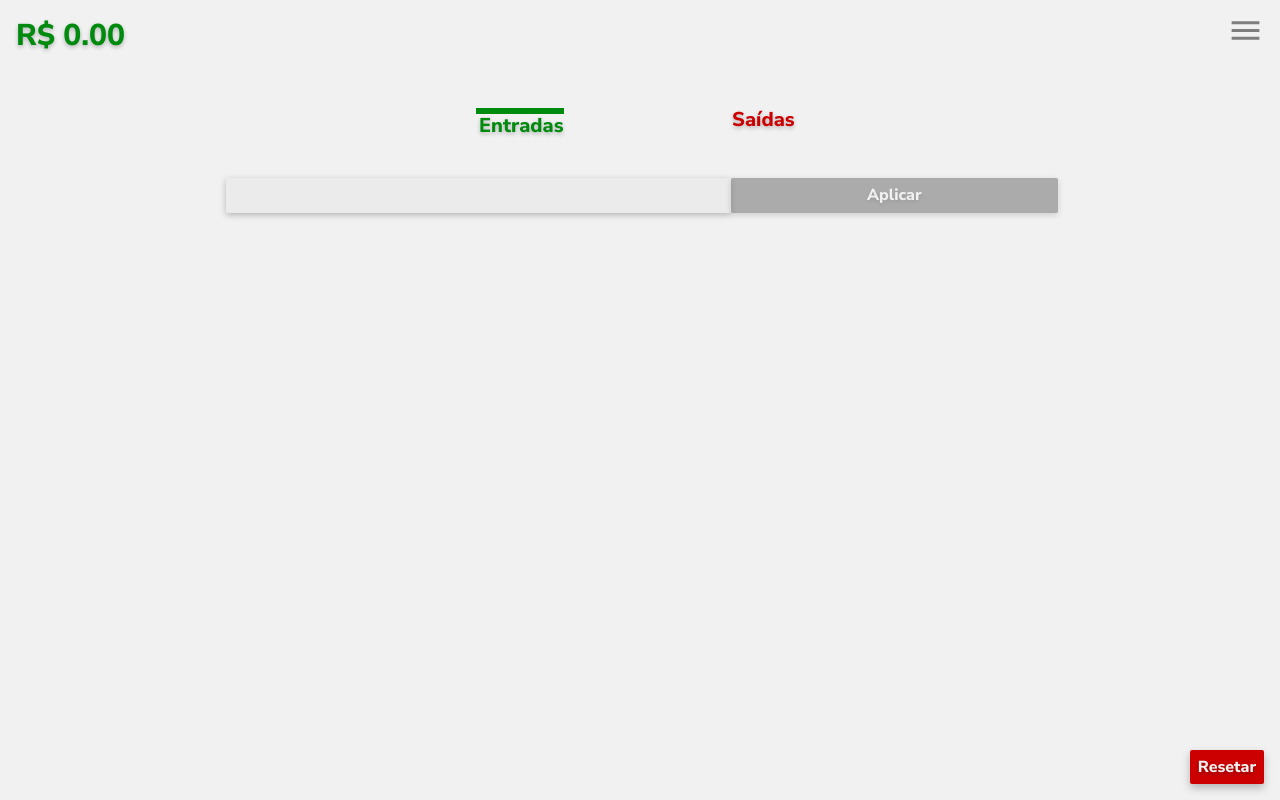
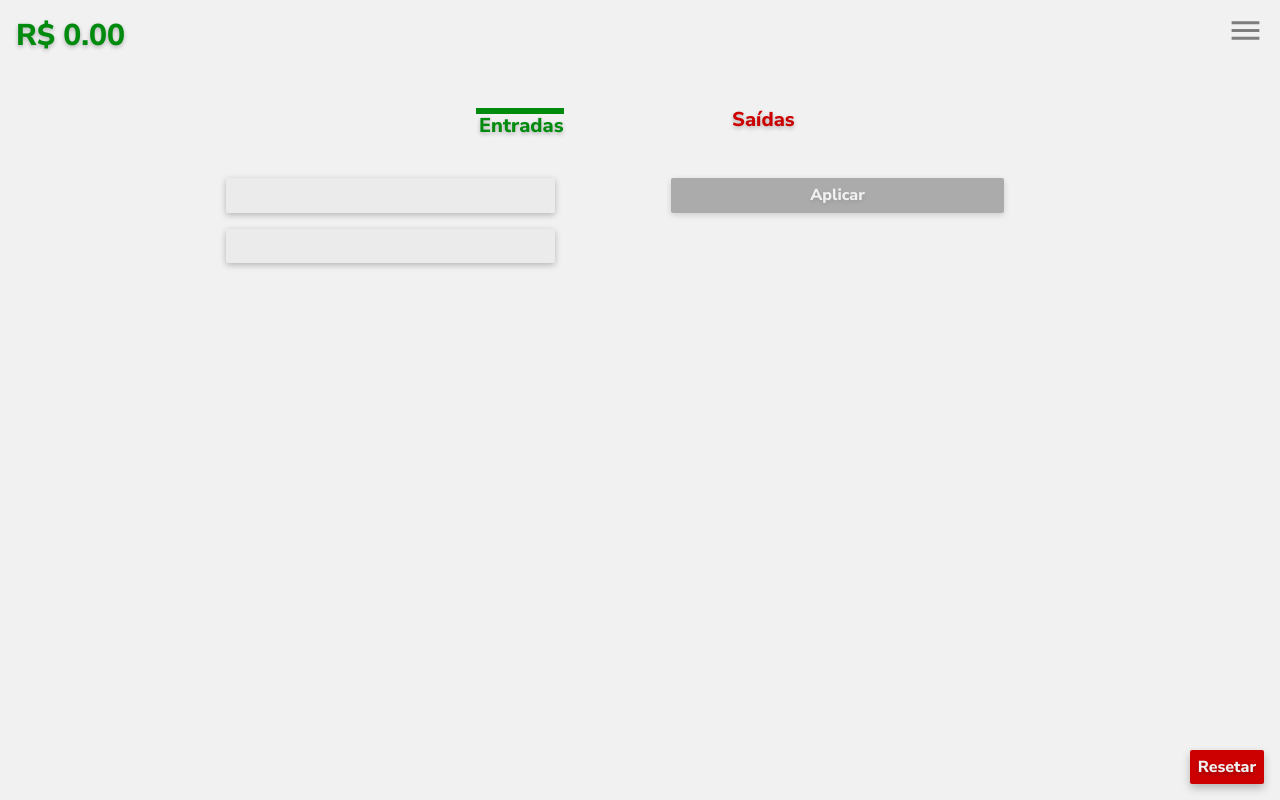
Before and after one commit to mwantony/feira_de_ciencias, a React (Create React App) app: page / in a window 1280 px wide. Built offline with nearby package versions, Linux system fonts and the light colour scheme.

Commit message:
commit to branch

```diff
--- a/src/pages/Controlador/Controlador.module.scss
+++ b/src/pages/Controlador/Controlador.module.scss
@@ -5,7 +5,7 @@
   margin: 1rem auto;
   width: 65%;
   padding-left: .2rem;
-  align-items: center;
+  align-items: baseline;
 }
 
 .controlador__botao {
@@ -35,7 +35,7 @@
   padding: 0.5rem;
   background-color: $input;
   text-align: center;
-  width: 60%;
+  width: 80%;
 }
 
 
--- a/src/pages/Controlador/Resetar/index.tsx
+++ b/src/pages/Controlador/Resetar/index.tsx
@@ -5,14 +5,16 @@ interface Props {
   setEntradas: React.Dispatch<
     React.SetStateAction<
       {
-        quantia: string;
+        quantia: string,
+        categoria: string
       }[]
     >
   >;
   setSaidas: React.Dispatch<
     React.SetStateAction<
       {
-        quantia: string;
+        quantia: string,
+        categoria: string
       }[]
     >
   >;
@@ -34,8 +36,8 @@ export default function Resetar({
     if (deletar === true) {
       setEstadoEntradas(0);
       setEstadoSaidas(0);
-      setEntradas([{ quantia: "" }]);
-      setSaidas([{ quantia: "" }]);
+      setEntradas([{ quantia: "", categoria: '' }]);
+      setSaidas([{ quantia: "", categoria: '' }]);
       window.localStorage.removeItem("entradas");
       window.localStorage.removeItem("saidas");
     }
@@ -56,8 +58,8 @@ export default function Resetar({
           if (deletar === true) {
             setEstadoEntradas(0);
             setEstadoSaidas(0);
-            setEntradas([{ quantia: "" }]);
-            setSaidas([{ quantia: "" }]);
+            setEntradas([{ quantia: "", categoria: '' }]);
+            setSaidas([{ quantia: "", categoria: '' }]);
             window.localStorage.removeItem("entradas");
             window.localStorage.removeItem("saidas");
           }
--- a/src/pages/Controlador/index.tsx
+++ b/src/pages/Controlador/index.tsx
@@ -5,21 +5,28 @@ import Forma from "./Forma";
 import Resetar from "./Resetar";
 
 interface Props {
-  setDEntradas: React.Dispatch<React.SetStateAction<number>>,
-  setDSaidas: React.Dispatch<React.SetStateAction<number>>,
-  setDTotal: React.Dispatch<React.SetStateAction<number>>
+  setDEntradas: React.Dispatch<React.SetStateAction<number>>;
+  setDSaidas: React.Dispatch<React.SetStateAction<number>>;
+  setDTotal: React.Dispatch<React.SetStateAction<number>>;
 }
 
-export default function Controlador({setDEntradas, setDSaidas, setDTotal}: Props) {
+export default function Controlador({
+  setDEntradas,
+  setDSaidas,
+  setDTotal,
+}: Props) {
   const [dadosInput, setDadosInput] = useState("");
+  const [dadosInputCategoria, setDadosInputCategoria] = useState("");
   const [entradas, setEntradas] = useState([
     {
       quantia: "",
+      categoria: "",
     },
   ]);
   const [saidas, setSaidas] = useState([
     {
       quantia: "",
+      categoria: "",
     },
   ]);
   if (!localStorage.entradas) {
@@ -28,51 +35,71 @@ export default function Controlador({setDEntradas, setDSaidas, setDTotal}: Props
   if (!localStorage.saidas) {
     localStorage.saidas = JSON.stringify(saidas);
   }
-  let totalEntradas = 0
+  let totalEntradas = 0;
   const [estadoEntradas, setEstadoEntradas] = useState(totalEntradas);
-  let totalSaidas = 0
+  let totalSaidas = 0;
   const [estadoSaidas, setEstadoSaidas] = useState(totalSaidas);
   const [selecionado, setSelecionado] = useState(entradas);
   const [forma, setForma] = useState(1);
-  const [estadoAtual, setEstadoAtual] = useState(estadoEntradas - estadoSaidas)
+  const [estadoAtual, setEstadoAtual] = useState(estadoEntradas - estadoSaidas);
   useEffect(() => {
-    setEstadoAtual(estadoEntradas - estadoSaidas)
-    setDTotal(estadoAtual)
-    if(totalEntradas !== totalEntradas - 1) {
-      setEstadoEntradas(totalEntradas)
-      setDEntradas(estadoEntradas)
-      setEstadoAtual(estadoEntradas - estadoSaidas)
-      setDTotal(estadoAtual)
+    setEstadoAtual(estadoEntradas - estadoSaidas);
+    setDTotal(estadoAtual);
+    if (totalEntradas !== totalEntradas - 1) {
+      setEstadoEntradas(totalEntradas);
+      setDEntradas(estadoEntradas);
+      setEstadoAtual(estadoEntradas - estadoSaidas);
+      setDTotal(estadoAtual);
     }
-    if(totalSaidas !== totalSaidas - 1) {
-      setEstadoSaidas(totalSaidas)
-      setDSaidas(estadoSaidas)
-      setEstadoAtual(estadoEntradas - estadoSaidas)
-      setDTotal(estadoAtual)
+    if (totalSaidas !== totalSaidas - 1) {
+      setEstadoSaidas(totalSaidas);
+      setDSaidas(estadoSaidas);
+      setEstadoAtual(estadoEntradas - estadoSaidas);
+      setDTotal(estadoAtual);
     }
     if (forma === 1) {
       setSelecionado([...entradas]);
     } else {
       setSelecionado([...saidas]);
     }
-  }, [forma, entradas, saidas, totalEntradas, totalSaidas, estadoEntradas, estadoSaidas, setDTotal, estadoAtual, setDEntradas, setDSaidas]);
+  }, [
+    forma,
+    entradas,
+    saidas,
+    totalEntradas,
+    totalSaidas,
+    estadoEntradas,
+    estadoSaidas,
+    setDTotal,
+    estadoAtual,
+    setDEntradas,
+    setDSaidas,
+  ]);
   const classNames = require("classnames");
-  let dataEnt: Array<any> = JSON.parse(localStorage.entradas) || [];
+  let dataEnt: Array<any> = JSON.parse(localStorage.entradas) || [
+    { quantia: "", categoria: '' }
+  ];
 
   let dataSai: Array<any> = JSON.parse(localStorage.saidas) || [
-    { quantia: "" },
+    { quantia: "", categoria: '' },
   ];
 
   return (
     <section>
       <Estado estado={estadoAtual}></Estado>
       <Forma forma={forma} setForma={setForma}></Forma>
-      <Resetar setEstadoEntradas={setEstadoEntradas} setEstadoSaidas={setEstadoSaidas} setEntradas={setEntradas} setSaidas={setSaidas}></Resetar>
+      <Resetar
+        setEstadoEntradas={setEstadoEntradas}
+        setEstadoSaidas={setEstadoSaidas}
+        setEntradas={setEntradas}
+        setSaidas={setSaidas}
+      ></Resetar>
       <div className={styles.controlador}>
         <div className={styles.input__div}>
+          <div>
             <input
               min={0}
-            type='number'
+              type="number"
               id="input"
               onChange={(evento: any) => {
                 setDadosInput(evento.target.value);
@@ -80,36 +107,55 @@ export default function Controlador({setDEntradas, setDSaidas, setDTotal}: Props
               }}
               className={styles.controlador__input}
             ></input>
+            <input
+              onChange={(evento) => {
+                setDadosInputCategoria(evento.target.value)
+              }}
+              maxLength={10}
+              type="text"
+              className={styles.controlador__input}
+            />
+          </div>
           <button
             onClick={() => {
-              if(Number(dadosInput) >= 0) {
-                console.log('ok')
-                setDadosInput('')
-                setEstadoAtual(estadoEntradas - estadoSaidas)
-                setDTotal(estadoAtual)
+              if (Number(dadosInput) >= 0 && dadosInputCategoria !== '') {
+                console.log("ok");
+                setDadosInput("");
+                setEstadoAtual(estadoEntradas - estadoSaidas);
+                setDTotal(estadoAtual);
                 if (forma === 1) {
-                  setEstadoEntradas(estadoEntradas + Number(dadosInput))
-                  setDEntradas(estadoEntradas)
-                  setEntradas([...entradas, { quantia: String(dadosInput) }]);
+                  setEstadoEntradas(estadoEntradas + Number(dadosInput));
+                  setDEntradas(estadoEntradas);
+                  setEntradas([...entradas, { quantia: String(dadosInput), categoria: String(dadosInputCategoria) }]);
                   window.localStorage.setItem(
                     "entradas",
-                    JSON.stringify([...dataEnt, { quantia: Number(dadosInput) }])
+                    JSON.stringify([
+                      ...dataEnt,
+                      { quantia: Number(dadosInput),
+                        categoria: String(dadosInputCategoria)
+                      },
+                    ])
                   );
                 } else {
-                  setEstadoSaidas(estadoSaidas + Number(dadosInput))
-                  setDSaidas(estadoSaidas)
-                  totalSaidas += Number(dadosInput)
-                  setSaidas([...saidas, { quantia: String(dadosInput) }]);
+                  setEstadoSaidas(estadoSaidas + Number(dadosInput));
+                  setDSaidas(estadoSaidas);
+                  totalSaidas += Number(dadosInput);
+                  setSaidas([...saidas, { quantia: String(dadosInput), categoria: String(dadosInputCategoria) }]);
                   window.localStorage.setItem(
                     "saidas",
-                    JSON.stringify([...dataSai, { quantia: Number(dadosInput) }])
+                    JSON.stringify([
+                      ...dataSai,
+                      { quantia: Number(dadosInput),
+                        categoria: String(dadosInputCategoria)
+                      },
+                    ])
                   );
                 }
               } else {
-                alert('O valor deve ser positivo')
+                alert("O valor deve ser positivo");
               }
             }}
-            disabled={dadosInput === "" ? true : false}
+            disabled={dadosInput === "" || dadosInputCategoria === '' ? true : false}
             className={styles.controlador__botao}
           >
             Aplicar
@@ -118,16 +164,19 @@ export default function Controlador({setDEntradas, setDSaidas, setDTotal}: Props
         <ul className={styles.controlador__lista}>
           {dataEnt.map((valor, index) => {
             if (valor.quantia) {
-              totalEntradas += Number(valor.quantia)
+              totalEntradas += Number(valor.quantia);
               return (
                 <li
                   className={classNames({
                     [styles.lista__quantia]: true,
                     [styles.none]: forma !== 1 ? true : false,
-                    [styles['lista__quantia--entrada']]: true
+                    [styles["lista__quantia--entrada"]]: true,
                   })}
                   key={index}
                 >
+                  <div>
+                    {valor.categoria}
+                  </div>
                   R$ {Number(valor.quantia).toFixed(2)}
                 </li>
               );
@@ -135,13 +184,13 @@ export default function Controlador({setDEntradas, setDSaidas, setDTotal}: Props
           })}
           {dataSai.map((valor, index) => {
             if (valor.quantia) {
-              totalSaidas += Number(valor.quantia)
+              totalSaidas += Number(valor.quantia);
               return (
                 <li
                   className={classNames({
                     [styles.lista__quantia]: true,
                     [styles.none]: forma === 1 ? true : false,
-                    [styles['lista__quantia--saida']]: true
+                    [styles["lista__quantia--saida"]]: true,
                   })}
                   key={index}
                 >
```
Lines whose indentation alone changed are shown as unchanged.
